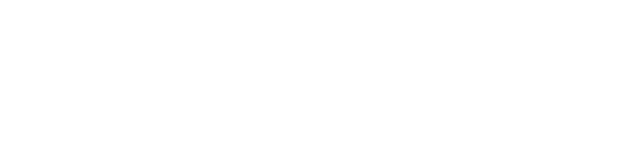
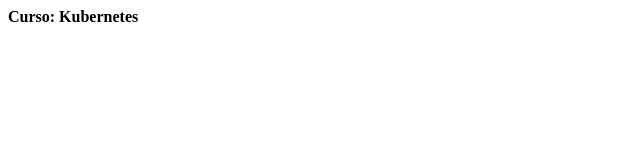
Before and after one commit to v01dr/alura, a plain HTML site: page index.html in a window 1280 px wide. Shown: the whole page, without its empty margins (0-640 px from the left). Drawn offline with Linux system fonts and the light colour scheme.

Commit message:
Curso: kubernetes

```diff
--- a/index.html
+++ b/index.html
@@ -1 +1,4 @@
-<html></html>
+<html>
+
+<b>Curso: Kubernetes</b>
+</html>
```
